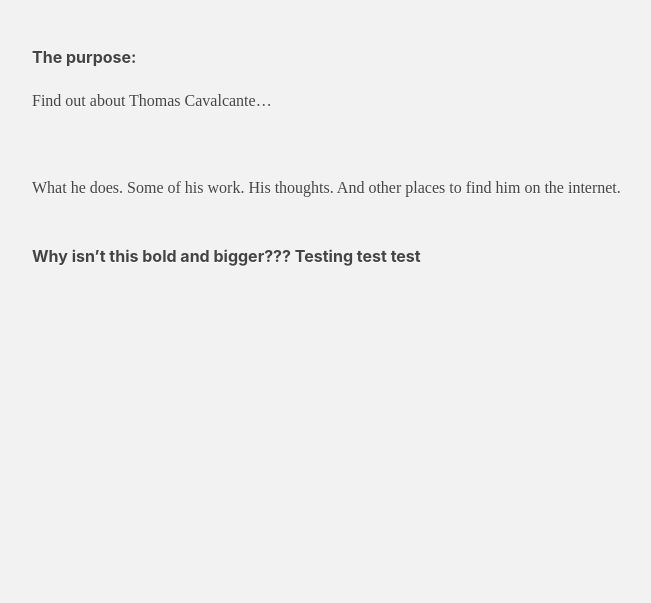
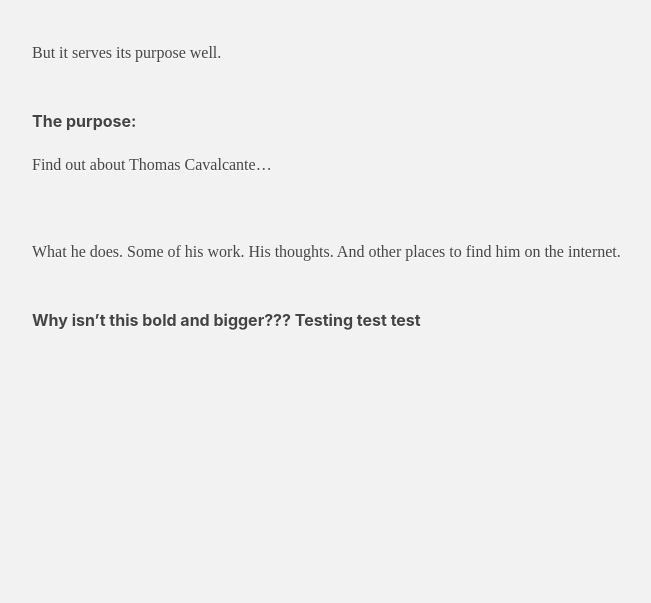
Before and after one commit to tpcav/my-website, a plain HTML site: page index.html in a window 1280 px wide. Shown: the part 197-800 px from the top of the page, without its empty margins (64-715 px from the left). Drawn offline with Linux system fonts and the light colour scheme.

Commit message:
Update index.html

```diff
--- a/index.html
+++ b/index.html
@@ -8,7 +8,7 @@
 <title>TomCav's Website</title>
 
 <style type="text/css">
-body {margin: 5% auto; background: #f2f2f2; color: #444444; font-family: -apple-system, BlinkMacSystemFont, "Segoe UI", Roboto, Helvetica, Arial, sans-serif; font-size: 18px; line-height: 1.4; text-shadow: 0 1px 0 #ffffff; max-width: 85%;}
+body {margin: 5% auto; margin-top: 10%; background: #f2f2f2; color: #444444; font-family: -apple-system, BlinkMacSystemFont, "Segoe UI", Roboto, Helvetica, Arial, sans-serif; font-size: 18px; line-height: 1.4; text-shadow: 0 1px 0 #ffffff; max-width: 85%;}
 p.p1 {margin: 0.0px 0.0px 3.0px 0.0px; font: 26.0px}
 p.p2 {margin: 0.0px 0.0px 0.0px 0.0px; font: 16.0px}
 p.p3 {margin: 0.0px 0.0px 0.0px 0.0px; font: 16.0px; min-height: 21.0px}
```
